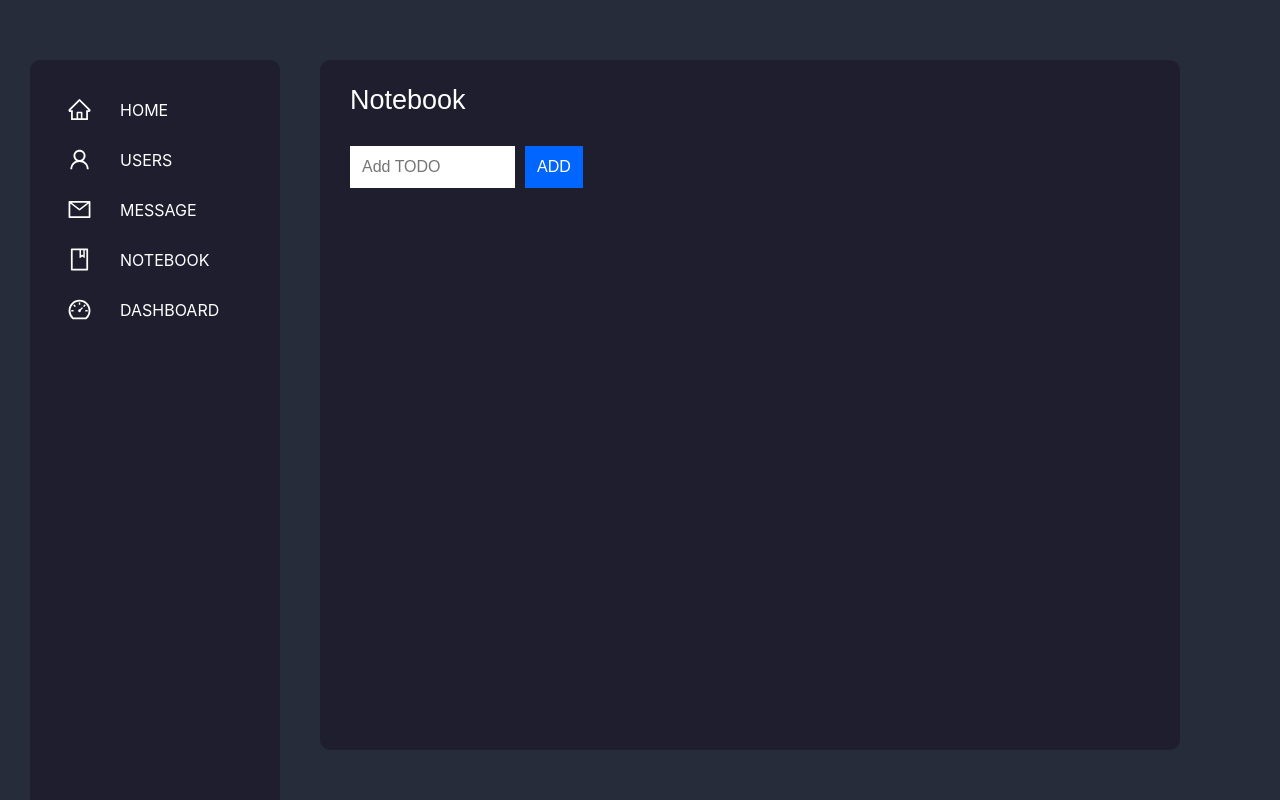
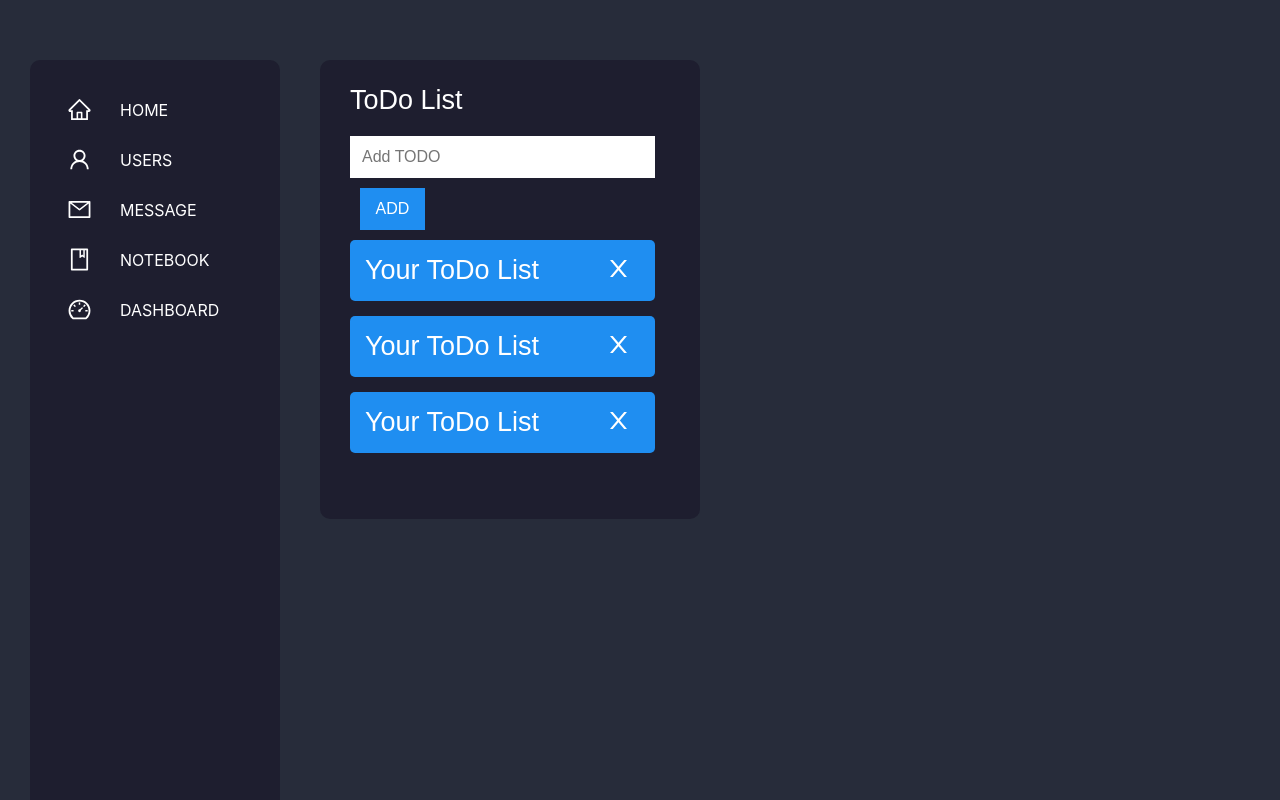
Before and after one commit to q15517110516/Dashboard, a React (Create React App) app: page /Notebook in a window 1280 px wide. Built offline with nearby package versions, Linux system fonts and the light colour scheme.

Commit message:
notebook complete

```diff
--- a/package.json
+++ b/package.json
@@ -12,6 +12,7 @@
     "react": "^16.13.1",
     "react-bootstrap": "^1.0.0",
     "react-dom": "^16.13.1",
+    "react-flip-move": "^3.0.4",
     "react-icons": "^3.9.0",
     "react-router-dom": "^5.1.2",
     "react-scripts": "3.4.0"
--- a/src/components/DashBoard/PieChart/Filter.css
+++ b/src/components/DashBoard/PieChart/Filter.css
@@ -3,6 +3,7 @@
     flex-direction: column;
     padding: 0 30px 50px 30px;
     height: 100%;
+    min-width: 200px;
 }
 
 .gender-checkbox {
--- a/src/components/Notebook/Notebook.css
+++ b/src/components/Notebook/Notebook.css
@@ -1,11 +1,13 @@
-.notebook {
+.notebook-todo {
     display: flex;
     flex-direction: column;
     color: white;
     font: 27px sans-serif;
     background-color: #1E1E2F;
     border-radius: 10px;
-    height: 100%;
+    width: 40%;
+    min-width: 380px;
+    height: auto;
     max-width: 100%;
     padding: 0 30px 50px 30px;
 }
--- a/src/components/Notebook/Notebook.js
+++ b/src/components/Notebook/Notebook.js
@@ -1,14 +1,16 @@
 import React, { Component } from 'react';
 import './Notebook.css';
-import ToDo from './ToDoApp';
+import ToDoApp from './ToDoApp';
 
 export class Notebook extends Component {
     render() {
         return (
-            <div className="notebook">
-                <div className="title">Notebook</div>
-                <div>
-                    <ToDo/>
+            <div>
+                <div className="notebook-todo">
+                    <div className="title">ToDo List</div>
+                    <div className="todoapp">
+                        <ToDoApp />
+                    </div>
                 </div>
             </div>
         )
--- a/src/components/Notebook/ToDoApp.css
+++ b/src/components/Notebook/ToDoApp.css
@@ -2,7 +2,8 @@
     padding: 10px;
     font: 16px sans-serif;
     border: 2px solid white;
-    width: 165px;
+    width: 80%;
+    min-width: 305px;
     color: black;
 }
 
@@ -10,14 +11,16 @@
     padding: 10px;
     font: 16px sans-serif;
     margin: 10px;
+    width: 15%;
+    min-width: 65px;
     margin-right: 0px;
-    background-color: #0066FF;
+    background-color: #1F8EF1;
     color: white;
-    border: 2px solid #0066FF;
+    border: 2px solid #1F8EF1;
 }
 
 .todoinput button:hover {
-    background-color: #003399;
-    border: 2px solid #003399;
+    background-color: #0066FF;
+    border: 2px solid #0066FF;
     cursor: pointer;
 }
--- a/src/components/Notebook/ToDoApp.js
+++ b/src/components/Notebook/ToDoApp.js
@@ -8,14 +8,15 @@ export class ToDoApp extends Component {
         super(props);
         this.state={
             items: [
-
+                {text: "Your ToDo List", key: 1},
+                {text: "Your ToDo List", key: 2},
+                {text: "Your ToDo List", key: 3},
             ],
         };
         this.addItem = this.addItem.bind(this);
         this.deleteItem = this.deleteItem.bind(this);
 
     }
-
 
     addItem(e){
         if(this.inputElement.value !== ""){
@@ -32,6 +33,7 @@ export class ToDoApp extends Component {
 
             this.inputElement.value = "";
         }
+        console.log(this.state.items);
         e.preventDefault();
     }
 
@@ -54,7 +56,7 @@ export class ToDoApp extends Component {
                         <button type="submit">ADD</button>
                     </form>
                 </div>
-                <ToDoItems entries={this.state.items} delete={this.deleteItem}/>
+                <ToDoItems className="todoitems" entries={this.state.items} delete={this.deleteItem}/>
 
             </div>
         )
--- a/src/components/Notebook/ToDoItems.css
+++ b/src/components/Notebook/ToDoItems.css
@@ -1,18 +1,32 @@
 .item-list {
-    /* display: flex;
+    display: flex;
     flex-direction: row;
-    justify-content: space-between; */
+    height: auto;
+}
+
+.item-list>span {
+    width: calc(100% - 35px);
+    word-wrap: break-word;
+    word-break: break-all;
+    vertical-align: middle;
+}
+
+.delete {
+    text-align: center;
+    font-size: 27px;
+    vertical-align: middle;
 }
 
 .items {
     list-style: none;
     padding-left: 0;
-    width: 250px;
+    width: 95%;
+    min-width: 305px;
 }
 
 .items li {
-    color: #333;
-    background-color: rgba(255, 255, 255, .5);
+    color: white;
+    background-color: #1F8EF1;
     padding: 15px;
     margin-bottom: 15px;
     border-radius: 5px;
@@ -21,7 +35,7 @@
 }
 
 .items li:hover {
-    background-color: pink;
+    background-color: #0066FF;
     cursor: pointer;
 }
 
--- a/src/components/Notebook/ToDoItems.js
+++ b/src/components/Notebook/ToDoItems.js
@@ -1,6 +1,7 @@
 import React, { Component } from 'react';
 import './ToDoItems.css';
 import { AiOutlineClose } from 'react-icons/ai';
+import FlipMove from 'react-flip-move';
 
 export class ToDoItems extends Component {
     constructor (props) {
@@ -14,8 +15,8 @@ export class ToDoItems extends Component {
 
     createTasks(item){
         return (
-            <div className="item-list" key={item.key}>
-                <li>
+            <div key={item.key}>
+                <li className="item-list">
                 <span>{item.text}</span>
                 <AiOutlineClose className="delete" onClick={() => this.delete(item.key)}/>
                 </li>
@@ -31,7 +32,9 @@ export class ToDoItems extends Component {
         return (
             <div>
                 <ul className="items">
-                    {listItems}
+                    <FlipMove duration={250} easing="ease-out">
+                        {listItems}
+                    </FlipMove>
 
                 </ul>
             </div>
```
Also changed, not shown: 1 other file (tests, documents, lock files or other folders).
